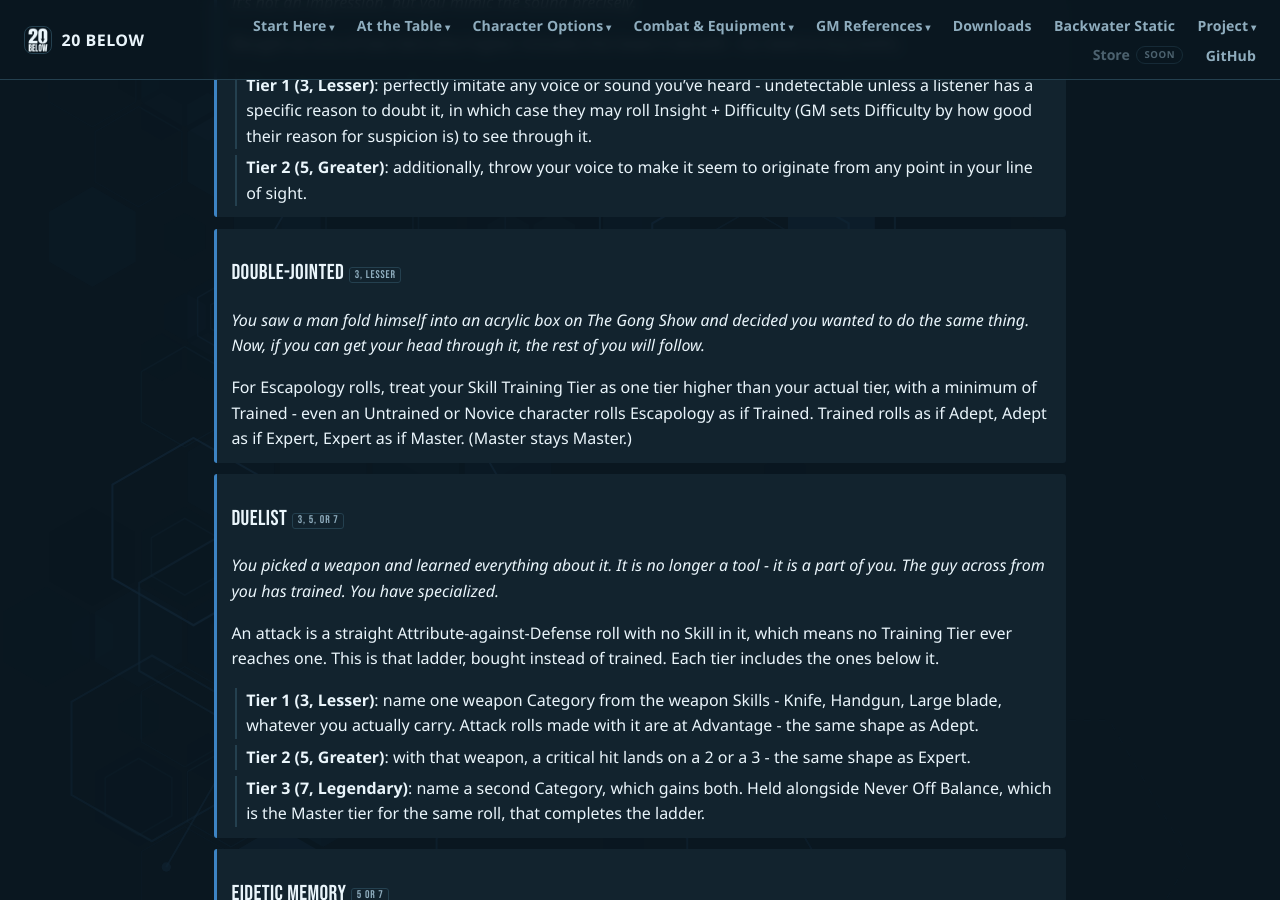
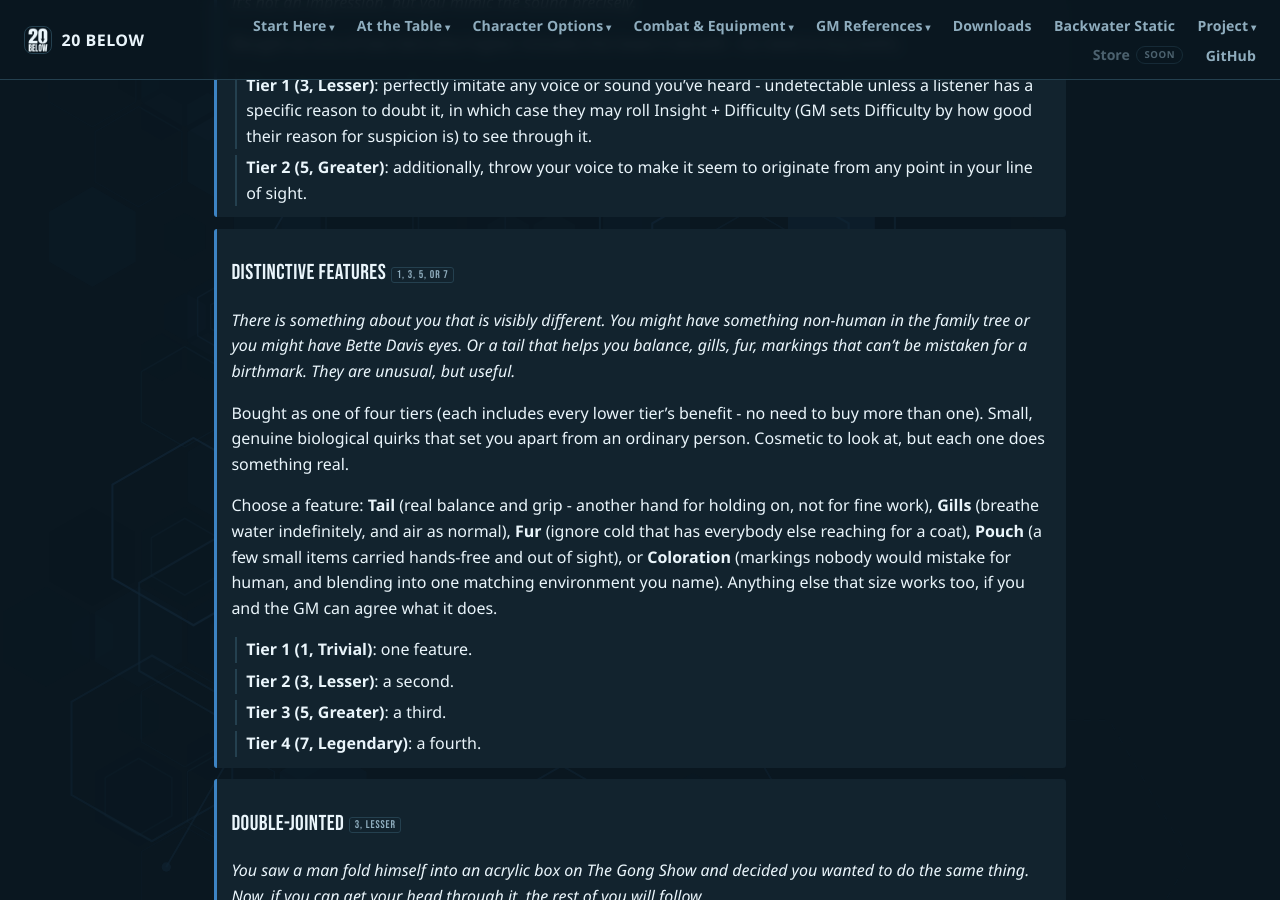
Before and after one commit to feralucce/20_Below, a Jekyll site: the page built from webbook/boons.md, in a window 1280 px wide and 900 px high, scrolled down 3711 px. Built offline with Jekyll 4.4.1, drawn with Linux system fonts in a browser that asks for light colours; some of the changed text lies outside the part shown.

Commit message:
Boons: Features becomes Distinctive Features
Renamed and reworked its flavour. The list is alphabetical, so the entry
also moved - out from between Familiar and Feign Death, in after
Displaced Echoes - in the rules table, the manuscript and the print
chapter alike.

It already had its describe fields: one per tier bought, up to four.

Co-Authored-By: Claude Opus 5 <noreply@anthropic.com>

```diff
--- a/app/describe-spec.js
+++ b/app/describe-spec.js
@@ -36,7 +36,7 @@ export const BOON_DESCRIBE = {
   },
   'Enchanting Voice': { prompt: 'Which Skill?', count: one },
   'Familiar': { prompt: 'What is it? What do you call it?', count: one },
-  'Features': {
+  'Distinctive Features': {
     prompt: 'Which feature?',
     // One per tier bought, up to four.
     count: tierIndex,
--- a/app/state.js
+++ b/app/state.js
@@ -635,7 +635,7 @@ export function removeBoon(state, index) {
  *
  * Notes are an array because some entries carry more than one answer: a
  * second Animal Companion is its own animal with its own name, and
- * Features buys up to four of them.
+ * Distinctive Features buys up to four of them.
  */
 function noteList(holder) {
   if (!holder) return null;
--- a/webbook/boons.md
+++ b/webbook/boons.md
@@ -226,6 +226,46 @@ Bought as one of two tiers (the higher includes the lower’s benefit - no need
 
 <div class="boon" markdown="1">
 
+<p class="boon-name" markdown="span">Distinctive Features<span class="boon-cost">1, 3, 5, or 7</span></p>
+
+<div class="boon-flavour" markdown="1">
+
+There is something about you that is visibly different. You might have something non-human in the family tree or you might have Bette Davis eyes. Or a tail that helps you balance, gills, fur, markings that can't be mistaken for a birthmark. They are unusual, but useful.
+
+</div>
+
+Bought as one of four tiers (each includes every lower tier’s benefit - no need to buy more than one). Small, genuine biological quirks that set you apart from an ordinary person. Cosmetic to look at, but each one does something real.
+
+Choose a feature: **Tail** (real balance and grip - another hand for holding on, not for fine work), **Gills** (breathe water indefinitely, and air as normal), **Fur** (ignore cold that has everybody else reaching for a coat), **Pouch** (a few small items carried hands-free and out of sight), or **Coloration** (markings nobody would mistake for human, and blending into one matching environment you name). Anything else that size works too, if you and the GM can agree what it does.
+
+<div class="boon-tier" markdown="1">
+
+**Tier 1 (1, Trivial)**: one feature.
+
+</div>
+
+<div class="boon-tier" markdown="1">
+
+**Tier 2 (3, Lesser)**: a second.
+
+</div>
+
+<div class="boon-tier" markdown="1">
+
+**Tier 3 (5, Greater)**: a third.
+
+</div>
+
+<div class="boon-tier" markdown="1">
+
+**Tier 4 (7, Legendary)**: a fourth.
+
+</div>
+
+</div>
+
+<div class="boon" markdown="1">
+
 <p class="boon-name" markdown="span">Double-Jointed<span class="boon-cost">3, Lesser</span></p>
 
 <div class="boon-flavour" markdown="1">
@@ -433,46 +473,6 @@ Choose what it is. What it is decides which Skills it can take:
 <div class="boon-tier" markdown="1">
 
 **Tier 4 (7, Legendary)**: a legend in its own right, recognised or feared independently of you. Effectively unkillable in any permanent sense - destroyed, it finds its way back, rebuilt, reformed or returned.
-
-</div>
-
-</div>
-
-<div class="boon" markdown="1">
-
-<p class="boon-name" markdown="span">Features<span class="boon-cost">1, 3, 5, or 7</span></p>
-
-<div class="boon-flavour" markdown="1">
-
-You are visibly not built the way most people are built, and you stopped apologizing for it a long time ago.
-
-</div>
-
-Bought as one of four tiers (each includes every lower tier’s benefit - no need to buy more than one). Small, genuine biological quirks that set you apart from an ordinary person. Cosmetic to look at, but each one does something real.
-
-Choose a feature: **Tail** (real balance and grip - another hand for holding on, not for fine work), **Gills** (breathe water indefinitely, and air as normal), **Fur** (ignore cold that has everybody else reaching for a coat), **Pouch** (a few small items carried hands-free and out of sight), or **Coloration** (markings nobody would mistake for human, and blending into one matching environment you name). Anything else that size works too, if you and the GM can agree what it does.
-
-<div class="boon-tier" markdown="1">
-
-**Tier 1 (1, Trivial)**: one feature.
-
-</div>
-
-<div class="boon-tier" markdown="1">
-
-**Tier 2 (3, Lesser)**: a second.
-
-</div>
-
-<div class="boon-tier" markdown="1">
-
-**Tier 3 (5, Greater)**: a third.
-
-</div>
-
-<div class="boon-tier" markdown="1">
-
-**Tier 4 (7, Legendary)**: a fourth.
 
 </div>
 
```
Also changed, not shown: rules/boons.md (+1 -1 lines).
